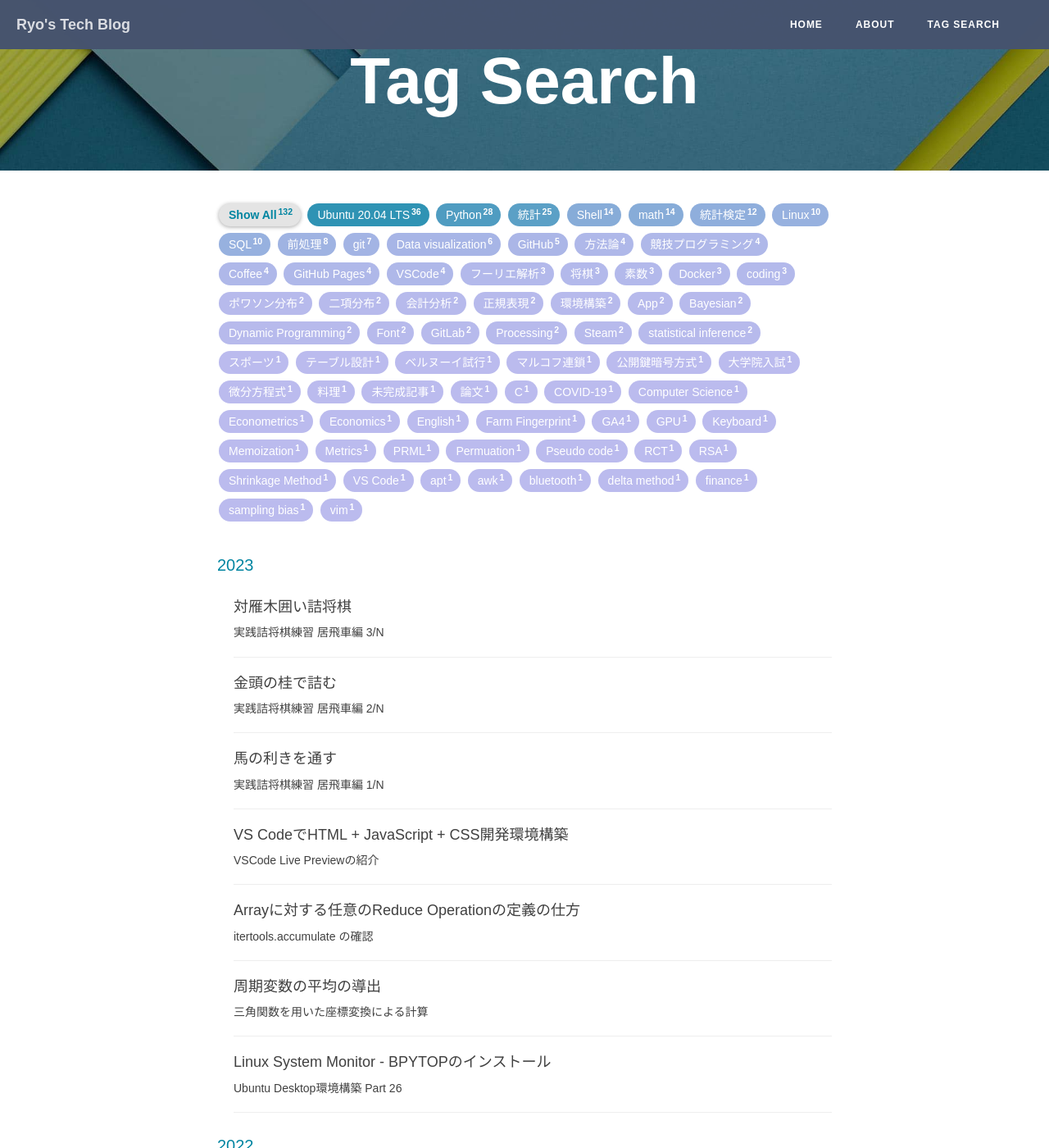
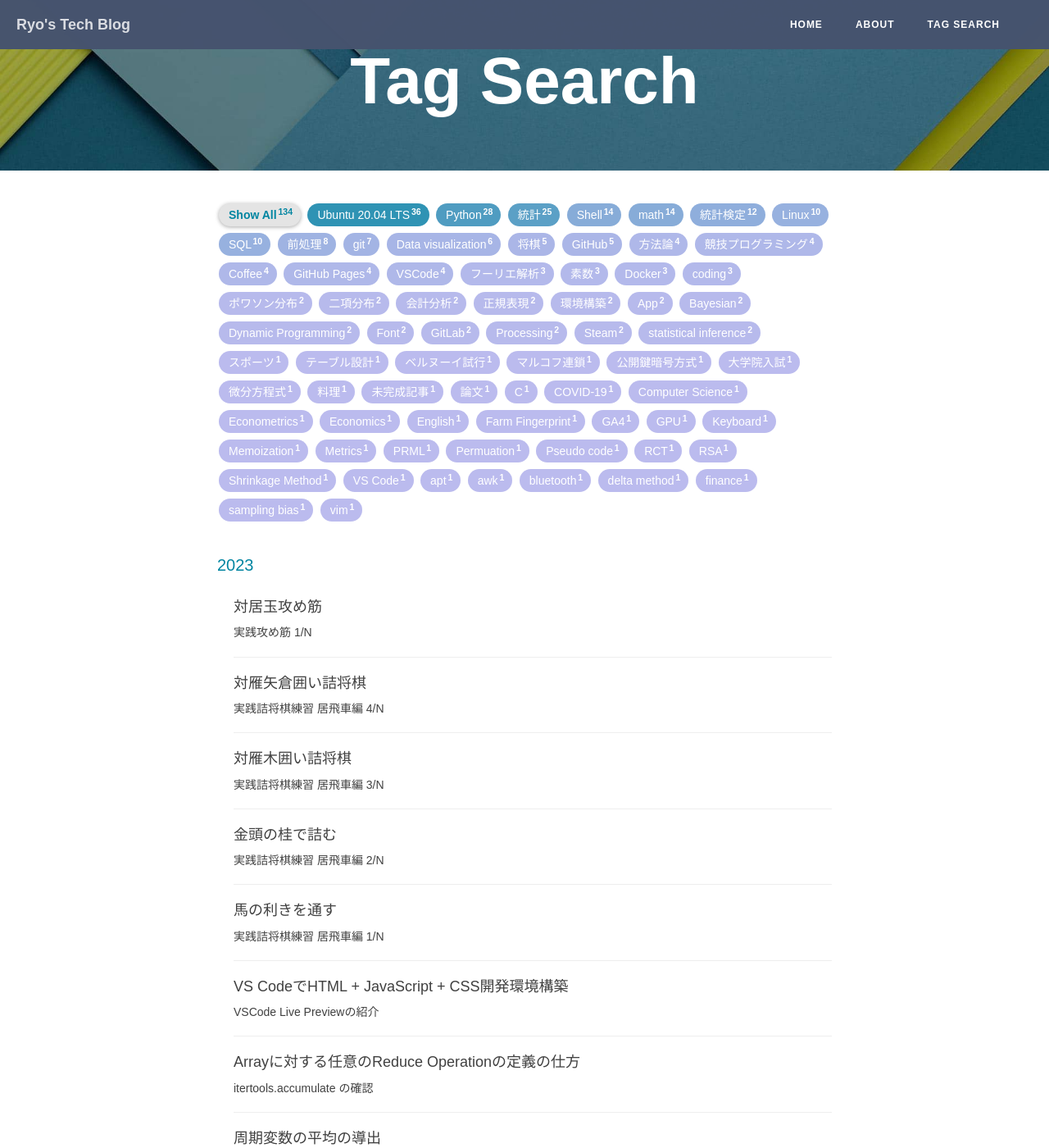
Before and after one commit to RyoNakagami/RyoNakagami.github.io, a Jekyll site: the page built from archive.html, in a window 1280 px wide and 1400 px high. Shown: the whole window at 82% size. Built offline with Jekyll 4.4.1, drawn with Linux system fonts in a browser that asks for light colours; comment, search, counter and statistics services are not loaded.

Commit message:
fix index

```diff
--- /dev/null
+++ b/_posts/2023-03-04-shougi-levelup-tsumeshogi-04.md
@@ -0,0 +1,69 @@
+---
+layout: post
+title: "対雁矢倉囲い詰将棋"
+subtitle: "実践詰将棋練習 居飛車編 4/N"
+author: "Ryo"
+header-img: "img/bg-shougi.jpg"
+header-mask: 0.4
+catelog: true
+mathjax: true
+revise_date: 2023-03-04
+tags:
+
+- 将棋
+---
+
+<div style='border-radius: 1em; border-style:solid; border-color:#D3D3D3; background-color:#F8F8F8'>
+<p class="h4">&nbsp;&nbsp;Table of Contents</p>
+<!-- START doctoc generated TOC please keep comment here to allow auto update -->
+<!-- DON'T EDIT THIS SECTION, INSTEAD RE-RUN doctoc TO UPDATE -->
+
+- [居飛車系第5問:馬による攻略 & 歩頭の金捨て](#%E5%B1%85%E9%A3%9B%E8%BB%8A%E7%B3%BB%E7%AC%AC5%E5%95%8F%E9%A6%AC%E3%81%AB%E3%82%88%E3%82%8B%E6%94%BB%E7%95%A5--%E6%AD%A9%E9%A0%AD%E3%81%AE%E9%87%91%E6%8D%A8%E3%81%A6)
+- [矢倉崩し: 龍による攻略](#%E7%9F%A2%E5%80%89%E5%B4%A9%E3%81%97-%E9%BE%8D%E3%81%AB%E3%82%88%E3%82%8B%E6%94%BB%E7%95%A5)
+- [端歩があがっていない矢倉崩し](#%E7%AB%AF%E6%AD%A9%E3%81%8C%E3%81%82%E3%81%8C%E3%81%A3%E3%81%A6%E3%81%84%E3%81%AA%E3%81%84%E7%9F%A2%E5%80%89%E5%B4%A9%E3%81%97)
+- [References](#references)
+
+<!-- END doctoc generated TOC please keep comment here to allow auto update -->
+
+</div>
+
+## 居飛車系第5問:馬による攻略 & 歩頭の金捨て
+
+<div class="math display" style="overflow: auto">
+<iframe width="500" height="600" src="https://nbviewer.org/github/RyoNakagami/ryonak_kifPlayer/blob/main/kif_html/myoshu_zokusyu_levelup_01_05_A.html" frameborder="0" allow="autoplay; encrypted-media" allowfullscreen></iframe>
+</div>
+
+## 矢倉崩し: 龍による攻略
+
+> 典型パターン
+
+<div class="math display" style="overflow: auto">
+<iframe width="500" height="600" src="https://nbviewer.org/github/RyoNakagami/ryonak_kifPlayer/blob/main/kif_html/myoshu_zokusyu_levelup_01_05_01.html" frameborder="0" allow="autoplay; encrypted-media" allowfullscreen></iframe>
+</div>
+
+> ３四歩がなく脱出ルートがあるパターン
+
+<div class="math display" style="overflow: auto">
+<iframe width="500" height="600" src="https://nbviewer.org/github/RyoNakagami/ryonak_kifPlayer/blob/main/kif_html/myoshu_zokusyu_levelup_01_05_03.html" frameborder="0" allow="autoplay; encrypted-media" allowfullscreen></iframe>
+</div>
+
+
+## 端歩があがっていない矢倉崩し
+
+
+> ４三に拠点があるパターン
+
+<div class="math display" style="overflow: auto">
+<iframe width="500" height="600" src="https://nbviewer.org/github/RyoNakagami/ryonak_kifPlayer/blob/main/kif_html/myoshu_zokusyu_levelup_01_05_05.html" frameborder="0" allow="autoplay; encrypted-media" allowfullscreen></iframe>
+</div>
+
+> ４一に拠点があるパターン
+
+<div class="math display" style="overflow: auto">
+<iframe width="500" height="600" src="https://nbviewer.org/github/RyoNakagami/ryonak_kifPlayer/blob/main/kif_html/myoshu_zokusyu_levelup_01_05_02.html" frameborder="0" allow="autoplay; encrypted-media" allowfullscreen></iframe>
+</div>
+
+
+## References
+
+- [妙手に俗手、駒余り、持駒制限もあり！実戦詰め筋事典 レベルアップ編](https://book.mynavi.jp/ec/products/detail/id=112475)
--- /dev/null
+++ b/_posts/2023-03-05-shougi-hisshi-igyoku-01.md
@@ -0,0 +1,57 @@
+---
+layout: post
+title: "対居玉攻め筋"
+subtitle: "実践攻め筋 1/N"
+author: "Ryo"
+header-img: "img/bg-shougi.jpg"
+header-mask: 0.4
+catelog: true
+mathjax: true
+revise_date: 2023-03-07
+tags:
+
+- 将棋
+---
+
+<div style='border-radius: 1em; border-style:solid; border-color:#D3D3D3; background-color:#F8F8F8'>
+<p class="h4">&nbsp;&nbsp;Table of Contents</p>
+<!-- START doctoc generated TOC please keep comment here to allow auto update -->
+<!-- DON'T EDIT THIS SECTION, INSTEAD RE-RUN doctoc TO UPDATE -->
+
+- [問題設定](#%E5%95%8F%E9%A1%8C%E8%A8%AD%E5%AE%9A)
+- [攻め筋](#%E6%94%BB%E3%82%81%E7%AD%8B)
+  - [相手が２五銀で飛車を取ってきたパターン](#%E7%9B%B8%E6%89%8B%E3%81%8C%EF%BC%92%E4%BA%94%E9%8A%80%E3%81%A7%E9%A3%9B%E8%BB%8A%E3%82%92%E5%8F%96%E3%81%A3%E3%81%A6%E3%81%8D%E3%81%9F%E3%83%91%E3%82%BF%E3%83%BC%E3%83%B3)
+  - [相手が同金で対応してきたパターン](#%E7%9B%B8%E6%89%8B%E3%81%8C%E5%90%8C%E9%87%91%E3%81%A7%E5%AF%BE%E5%BF%9C%E3%81%97%E3%81%A6%E3%81%8D%E3%81%9F%E3%83%91%E3%82%BF%E3%83%BC%E3%83%B3)
+  - [相手が同銀で対応してきたパターン](#%E7%9B%B8%E6%89%8B%E3%81%8C%E5%90%8C%E9%8A%80%E3%81%A7%E5%AF%BE%E5%BF%9C%E3%81%97%E3%81%A6%E3%81%8D%E3%81%9F%E3%83%91%E3%82%BF%E3%83%BC%E3%83%B3)
+
+<!-- END doctoc generated TOC please keep comment here to allow auto update -->
+
+</div>
+
+## 問題設定
+
+<div class="math display" style="overflow: auto">
+<iframe width="500" height="600" src="https://nbviewer.org/github/RyoNakagami/ryonak_kifPlayer/blob/main/kif_html/kuzushikata/20230307_hisshi_igyoku_01.html" frameborder="0" allow="autoplay; encrypted-media" allowfullscreen></iframe>
+</div>
+
+２筋の飛車を一段へ運び相手玉にプレッシャーを掛けにいきたい局面を想定します.
+
+## 攻め筋
+
+### 相手が２五銀で飛車を取ってきたパターン
+
+<div class="math display" style="overflow: auto">
+<iframe width="500" height="600" src="https://nbviewer.org/github/RyoNakagami/ryonak_kifPlayer/blob/main/kif_html/kuzushikata/20230307_hisshi_igyoku_01_A.html" frameborder="0" allow="autoplay; encrypted-media" allowfullscreen></iframe>
+</div>
+
+### 相手が同金で対応してきたパターン
+
+<div class="math display" style="overflow: auto">
+<iframe width="500" height="600" src="https://nbviewer.org/github/RyoNakagami/ryonak_kifPlayer/blob/main/kif_html/kuzushikata/20230307_hisshi_igyoku_01_B.html" frameborder="0" allow="autoplay; encrypted-media" allowfullscreen></iframe>
+</div>
+
+### 相手が同銀で対応してきたパターン
+
+<div class="math display" style="overflow: auto">
+<iframe width="500" height="600" src="https://nbviewer.org/github/RyoNakagami/ryonak_kifPlayer/blob/main/kif_html/kuzushikata/20230307_hisshi_igyoku_01_C.html" frameborder="0" allow="autoplay; encrypted-media" allowfullscreen></iframe>
+</div>
```
Also changed, not shown: _posts/2023-03-01-shougi-levelup-tsumeshogi-01.md (+21 -0 lines).
